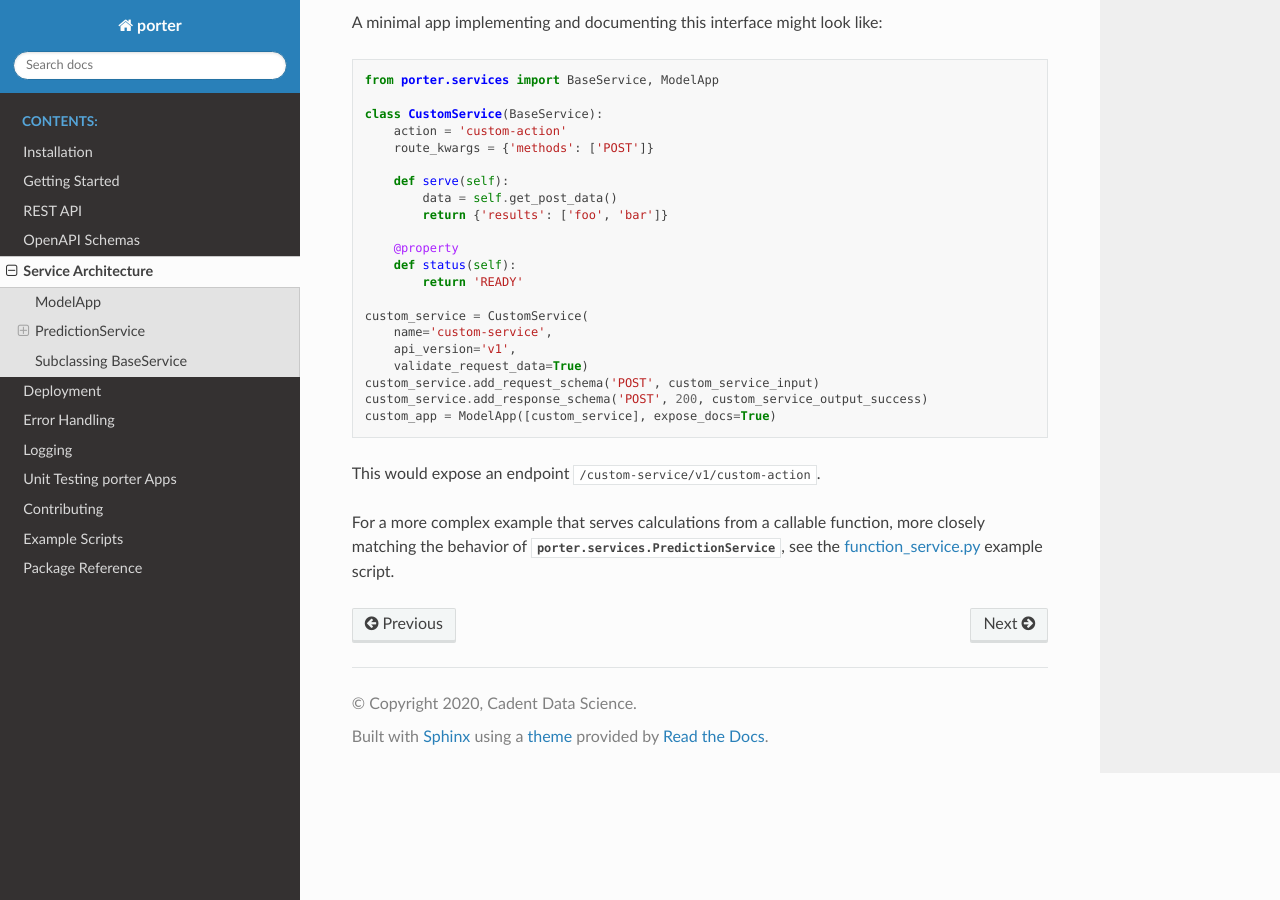
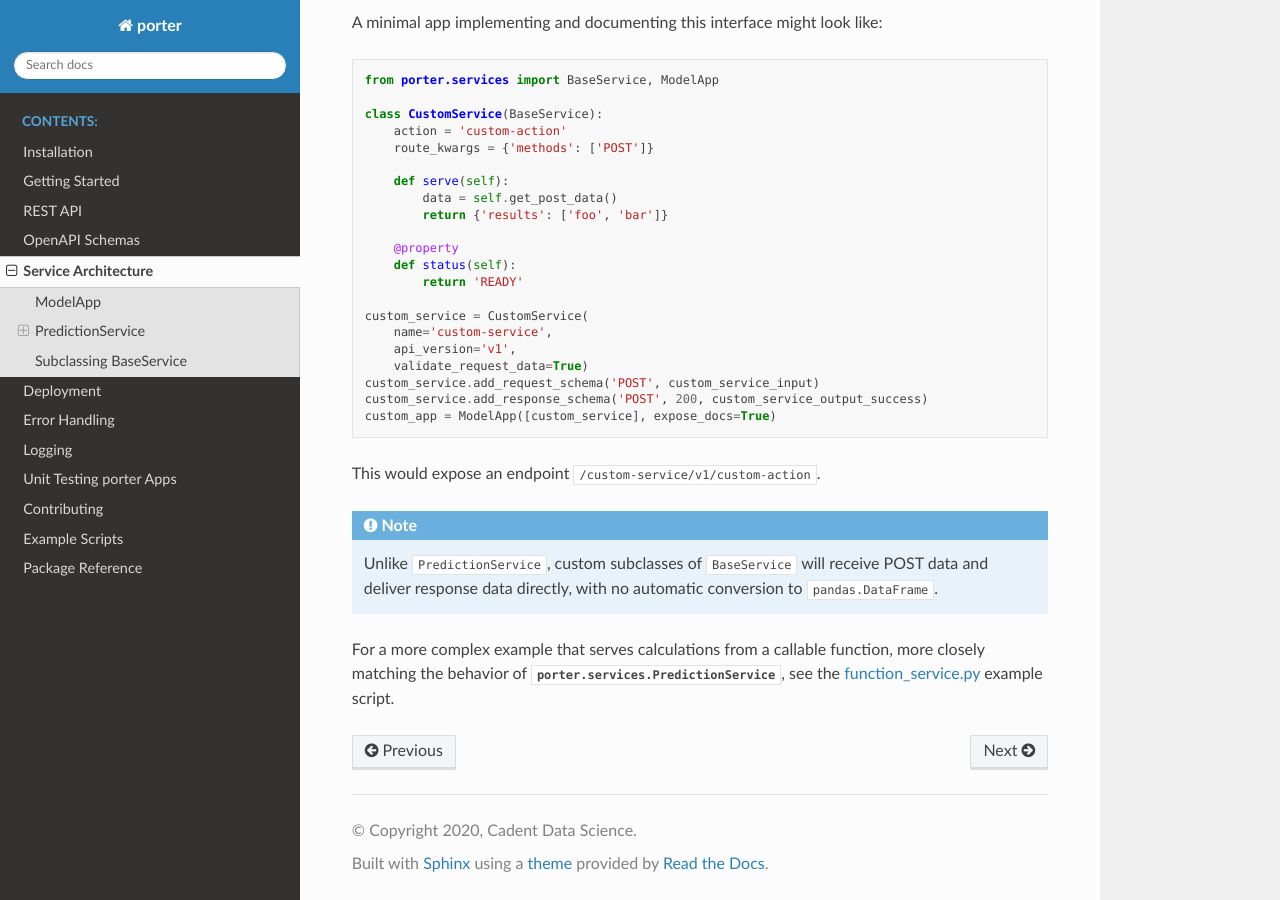
Before and after one commit to dantegates/porter, a Sphinx documentation site: the page built from docs/service_architecture.rst, in a window 1280 px wide and 900 px high, scrolled down 4811 px. Built offline with Sphinx 7.4.7 and the Read the Docs theme 2.0.0, drawn with Linux system fonts in a browser that asks for light colours.

Commit message:
add note that subclasses of BaseService get no automatic DataFrame conversion

```diff
--- a/docs/service_architecture.rst
+++ b/docs/service_architecture.rst
@@ -248,4 +248,7 @@ A minimal app implementing and documenting this interface might look like:
 
 This would expose an endpoint ``/custom-service/v1/custom-action``.
 
+.. note::
+    Unlike ``PredictionService``, custom subclasses of ``BaseService`` will receive POST data and deliver response data directly, with no automatic conversion to ``pandas.DataFrame``.
+
 For a more complex example that serves calculations from a callable function, more closely matching the behavior of :class:`porter.services.PredictionService`, see the :ref:`ex_function_service` example script.
```
